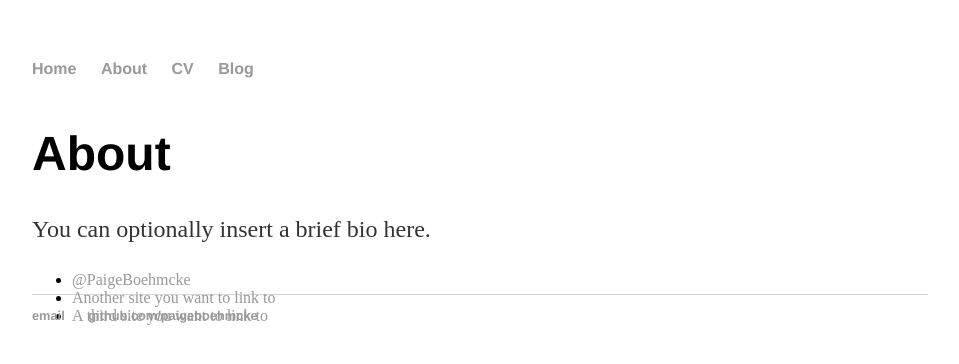
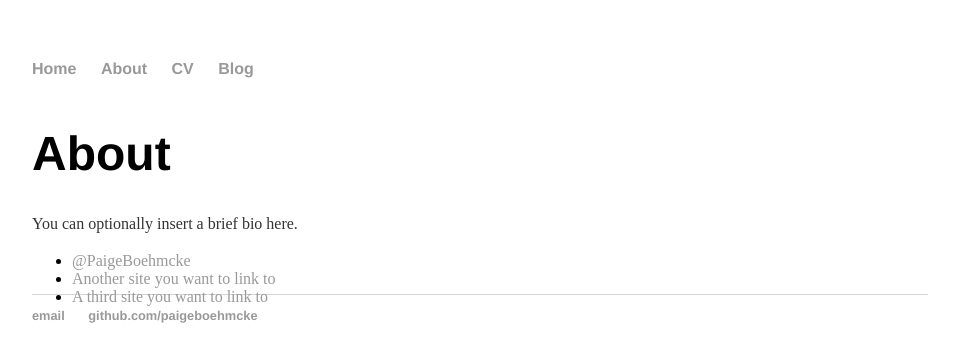
Before and after one commit to paigeboehmcke/paigeboehmcke.github.io, a Jekyll site: the page built from about/index.html, in a window 1280 px wide. Shown: the top 364 px of the page, without its empty margins (160-1119 px from the left). Built offline with Jekyll 4.4.1, drawn with Linux system fonts in a browser that asks for light colours.

Commit message:
Update main.css

```diff
--- a/css/main.css
+++ b/css/main.css
@@ -20,11 +20,11 @@
     text-decoration: underline;
 }
 h1 {
-    font-size: 3em;
+    font-size: var(--f, 3em);
     font-family:'Helvetica', 'Arial', 'Sans-Serif';
 }
 p {
-    font-size: 1.5em;
+    font-size: calc(--f/2);
     line-height: 1.4em;
     color: #333;
 }
```
